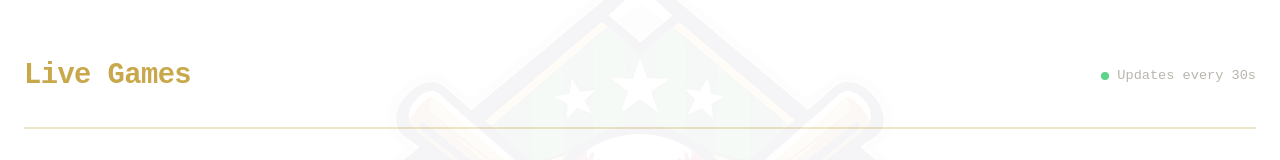
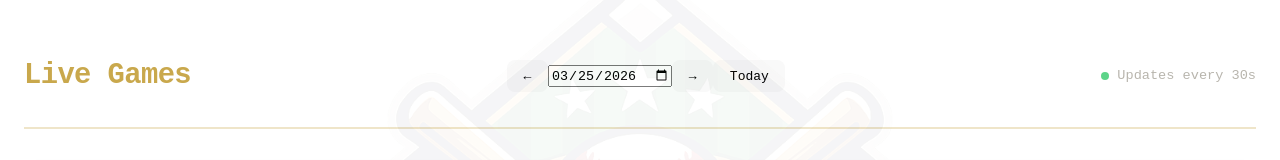
Before and after one commit to zackvalavanis/statDiamond, a React (Vite) app in the folder stat-diamond-frontend/: page /live-games in a window 1280 px wide. Shown: the part 116-276 px from the top of the page. Built offline with nearby package versions, Linux system fonts and the light colour scheme; no server answers.

Commit message:
added a select date for live games

```diff
--- a/stat-diamond-frontend/src/Screens/LiveGames/LiveGames.tsx
+++ b/stat-diamond-frontend/src/Screens/LiveGames/LiveGames.tsx
@@ -8,6 +8,9 @@ export function LiveGames() {
   const [liveGames, setLiveGames] = useState<LiveGame[]>([])
   const api = import.meta.env.VITE_API_URL
   const navigate = useNavigate();
+  const [selectedDate, setSelectedDate] = useState<string>(
+    new Date().toISOString().split('T')[0]
+  )
 
   const formatGameTime = (isoString: string) => {
     const date = new Date(isoString)
@@ -36,7 +39,7 @@ export function LiveGames() {
 
   useEffect(() => {
     const fetchLiveGames = async () => {
-      const res = await fetch(`${api}/api/stats/live-games`)
+      const res = await fetch(`${api}/api/stats/live-games?date=${selectedDate}`)
       const data = await res.json()
       setLiveGames(data)
     }
@@ -45,17 +48,43 @@ export function LiveGames() {
     const interval = setInterval(fetchLiveGames, 30000)
 
     return () => clearInterval(interval)
-  }, [])
+  }, [selectedDate, api])
 
   const handleGamePage = (game: LiveGame) => {
     navigate(`/live-games/${game.game_id}/`, { state: { game } })
   }
 
-  console.log(liveGames)
+  const handlePreviousDay = () => {
+    const date = new Date(selectedDate)
+    date.setDate(date.getDate() - 1);
+    setSelectedDate(date.toISOString().split('T')[0])
+  }
+
+  const handleNextDay = () => {
+    const date = new Date(selectedDate)
+    date.setDate(date.getDate() + 1)
+    setSelectedDate(date.toISOString().split('T')[0])
+  }
+
+  const handleToday = () => {
+    setSelectedDate(new Date().toISOString().split('T')[0])
+  }
+
   return (
     <div className="live-games-container">
       <div className="live-games-header">
         <h1>Live Games</h1>
+        <div className='date-picker'>
+          <button onClick={handlePreviousDay} className='date-nav-btn'>←</button>
+          <input
+            type='date'
+            value={selectedDate}
+            onChange={(e) => setSelectedDate(e.target.value)}
+            className="date-input"
+          />
+          <button onClick={handleNextDay} className='date-nav-btn'>→</button>
+          <button onClick={handleToday} className='today-btn'>Today</button>
+        </div>
         <div className="live-indicator">
           <div className="live-dot"></div>
           Updates every 30s
--- a/stat-diamond-frontend/src/Screens/MainPage/MainPage.tsx
+++ b/stat-diamond-frontend/src/Screens/MainPage/MainPage.tsx
@@ -20,10 +20,10 @@ export function MainPage() {
   useEffect(() => {
     const handleFetchTopAverages = async () => {
       try {
-        const season = 2025;
+        const season = 2026;
         const [res, res2] = await Promise.all([
-          fetch(`${api}/api/stats/player/batting?start=${season}&end=${season}&min_pa=200`),
-          fetch(`${api}/api/stats/player/pitching?start=${season}&end=${season}&min_ip=20`)
+          fetch(`${api}/api/stats/player/batting?start=${season}&end=${season}&min_pa=10`),
+          fetch(`${api}/api/stats/player/pitching?start=${season}&end=${season}&min_ip=5`)
         ])
         const data = await res.json()
         const data2 = await res2.json()
--- a/stat-diamond-frontend/src/Screens/TeamPages/Teams.tsx
+++ b/stat-diamond-frontend/src/Screens/TeamPages/Teams.tsx
@@ -16,7 +16,7 @@ const seasons = Array.from({ length: 2026 - 1900 + 1 }, (_, i) => 2026 - i)
 
 export function Teams() {
   const [standings, setStandings] = useState<StandingsRow[]>([]);
-  const [season, setSeason] = useState<number>(2025)
+  const [season, setSeason] = useState<number>(2026)
   const api = import.meta.env.VITE_API_URL
 
   useEffect(() => {
```
Also changed, not shown: 1 other file (tests, documents, lock files or other folders).
